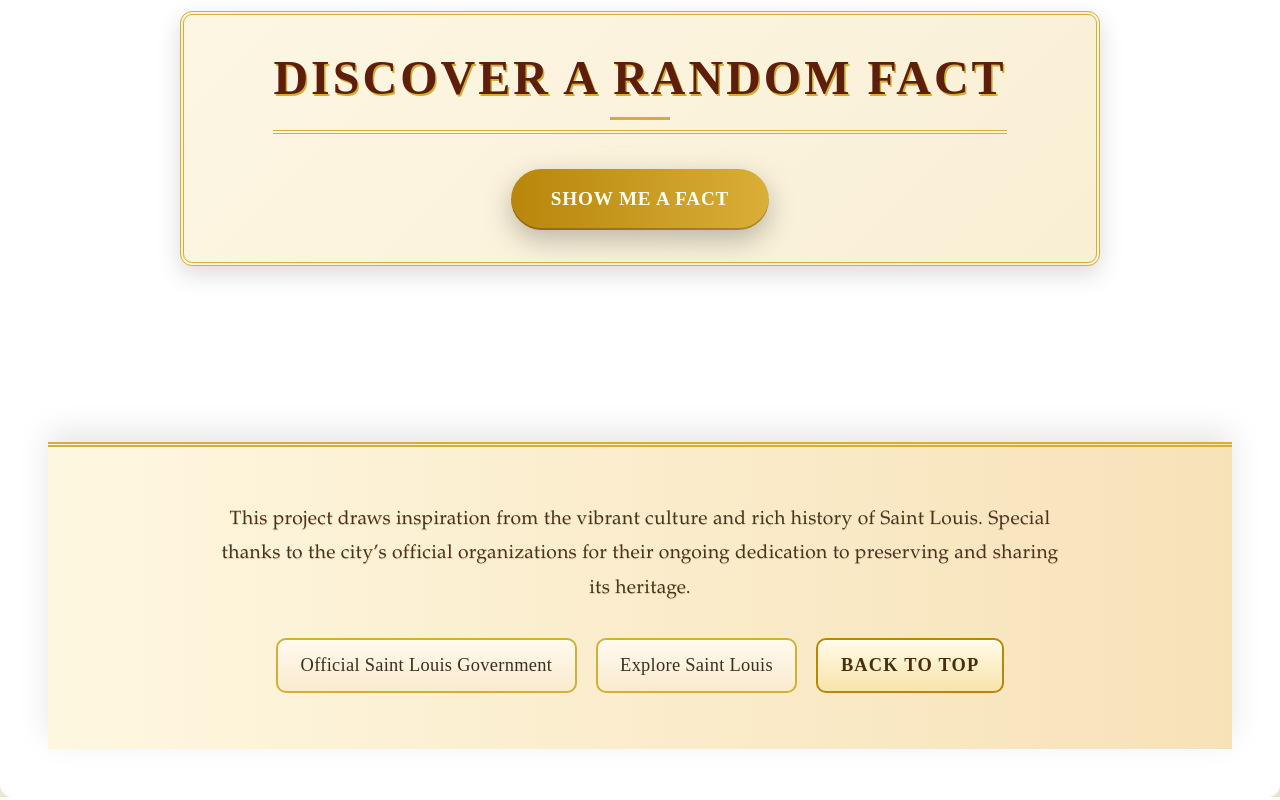
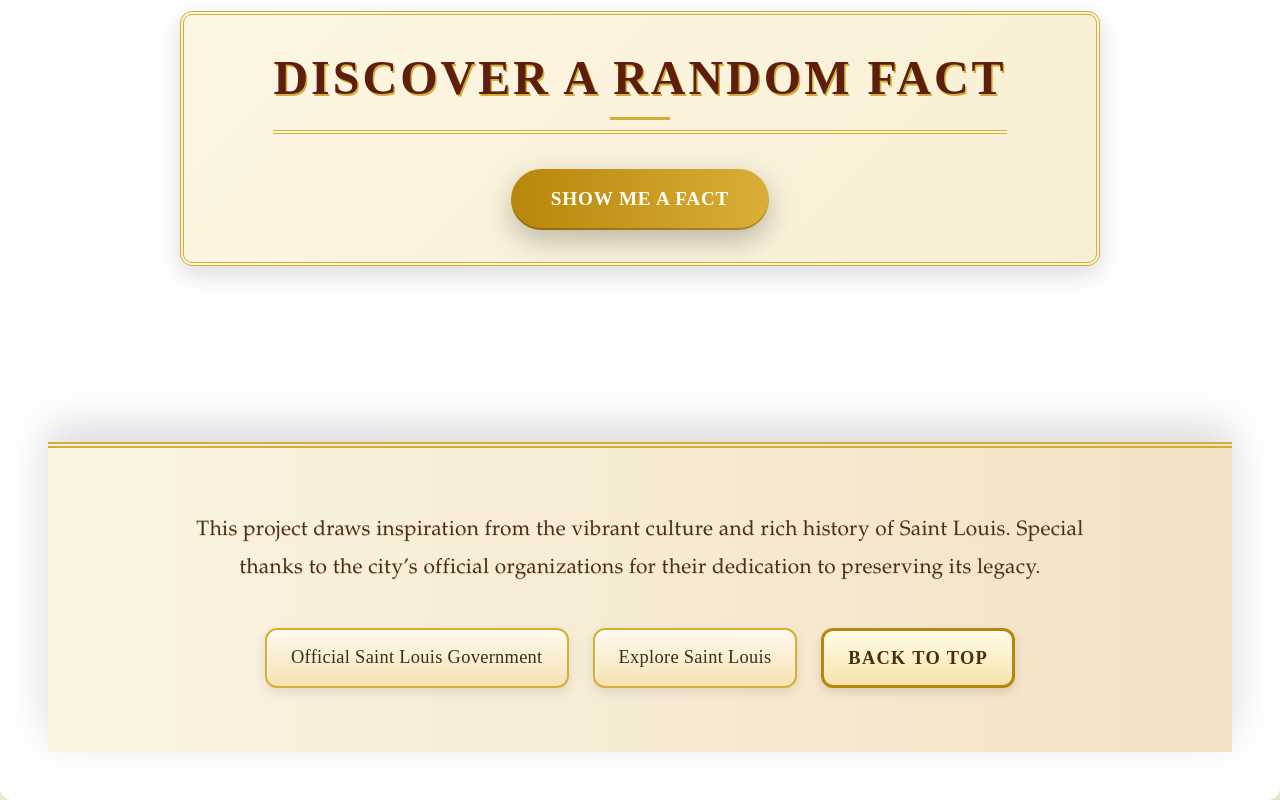
Before and after one commit to mcckyle/saint-louis-facts, a React (Vite) app: page / in a window 1280 px wide. Shown: the part 6660-7460 px from the top of the page. Built offline with nearby package versions, Linux system fonts and the light colour scheme.

Commit message:
Footer.jsx: Add accessibility roles and labels, adjust styles.

```diff
--- a/src/components/Footer.css
+++ b/src/components/Footer.css
@@ -3,20 +3,20 @@
 /* General footer styling */
 .footer
 {
-    background: linear-gradient(to right, #fef7e0, #f7e2b8);
-    color: #3b2f1e;
-    padding: 3.5rem 2rem;
+    background: linear-gradient(to right, #fbf5e3, #f3e2c4);
+    color: #382714;
+    padding: 4rem 2rem;
     text-align: center;
     font-family: 'Playfair Display', 'Garamond', serif;
-    box-shadow: 0 -10px 30px rgba(0, 0, 0, 0.1);
-    border-top: 5px double #d4af37;
+    box-shadow: 0 -16px 40px rgba(0, 0, 0, 0.15);
+    border-top: 6px double #d4af37;
     position: relative;
 }
 
 /* Container for footer content. */
 .footer-container
 {
-    max-width: 1000px;
+    max-width: 1100px;
     margin: 0 auto;
     display: flex;
     flex-direction: column;
@@ -26,35 +26,36 @@
 /* Footer text styles. */
 .footer-text
 {
-    margin-bottom: 2rem;
-    font-size: 1.2rem;
-    line-height: 1.8;
-    color: #4a3320;
+    margin-bottom: 2.5rem;
+    font-size: 1.3rem;
+    line-height: 1.85;
+    color: #4b2f1d;
     font-weight: 500;
-    text-shadow: 0.5px 0.5px #e6d4a7;
-    max-width: 850px;
+    max-width: 900px;
+    text-shadow: 0.5px 0.5px #ebd8a9;
 }
 
-/* Footer links styles. */
+/* Navigation link container styles. */
 .footer-links
 {
     display: flex;
     flex-wrap: wrap;
-    gap: 1.2rem;
+    gap: 1.5rem;
     justify-content: center;
 }
 
+/* Core footer link styles. */
 .footer-link
 {
     font-size: 1.15rem;
     font-family: 'Cinzel', serif;
     color: #3b2f1e;
     text-decoration: none;
-    padding: 0.6rem 1.4rem;
-    border-radius: 10px;
+    padding: 0.7rem 1.5rem;
+    border-radius: 12px;
     border: 2px solid #d4af37;
-    background: linear-gradient(to bottom, #fffaf0, #f9ebcd);
-    box-shadow: inset 0 1px 1px #fffdf2;
+    background: linear-gradient(to bottom, #fffaf0, #f6e2b3);
+    box-shadow: inset 1px 1px #fffdf2, 0 4px 12px rgba(0, 0, 0, 0.1);
     transition: background-color 0.3s, transform 0.25s, color 0.3s;
 }
 
@@ -62,28 +63,28 @@
 .footer-link:hover,
 .footer-link:focus
 {
-    background: linear-gradient(to bottom, #f8e3aa, #e0c77d);
-    color: #1c140b;
-    transform: scale(1.06);
-    box-shadow: 0 4px 14px rgba(0, 0, 0, 0.15);
+    background: linear-gradient(to bottom, #fbe8a6, #dfc377);
+    color: #1d1408;
+    transform: scale(1.08);
+    box-shadow: 0 6px 20px rgba(0, 0, 0, 0.18);
 }
 
 /* Special styling for the 'Back to Top' button. */
-.footer-link[aria-label="Back to top"]
+.footer-back-to-top
 {
     font-weight: 700;
     text-transform: uppercase;
-    letter-spacing: 1.2px;
-    border: 2.5px solid #b8860b;
-    background: linear-gradient(to bottom, #fffbe8, #f8e3aa);
+    letter-spacing: 1.3px;
+    border: 3px solid #b8860b;
+    background: linear-gradient(to bottom, #fffce6, #f7e4ad);
     color: #472e10;
-    box-shadow: inset 0 1px 2px #fff;
+    box-shadow: inset 0 1px 2px #fff, 0 4px 10px rgba(0, 0, 0, 0.12);
 }
 
 /* Responsive styling. */
 @media (max-width: 768px) {
   .footer {
-    padding: 2.5rem 1.2rem;
+    padding: 2.8rem 1.2rem;
   }
 
   .footer-text {
@@ -91,11 +92,12 @@
   }
 
   .footer-links {
-    gap: 0.9rem;
+    gap: 1rem;
+    flex-direction: column;
   }
 
   .footer-link {
     font-size: 1rem;
-    padding: 0.5rem 1.1rem;
+    padding: 0.55rem 1.2rem;
   }
 }
--- a/src/components/Footer.jsx
+++ b/src/components/Footer.jsx
@@ -9,12 +9,12 @@ import './Footer.css';
 function Footer()
 {
     return (
-        <footer className="footer">
+        <footer className="footer" role="contentinfo" aria-label="Site Footer">
             <div className="footer-container">
                 <p className="footer-text">
-                    This project draws inspiration from the vibrant culture and rich history of Saint Louis. Special thanks to the city’s official organizations for their ongoing dedication to preserving and sharing its heritage.
+                    This project draws inspiration from the vibrant culture and rich history of Saint Louis. Special thanks to the city’s official organizations for their dedication to preserving its legacy.
                 </p>
-                <nav className="footer-links" aria-label="Footer navigation">
+                <nav className="footer-links" aria-label="Footer Navigation Links">
                     <a
                         href="https://www.stlouis-mo.gov"
                         target="_blank"
@@ -35,7 +35,7 @@ function Footer()
                     </a>
                     <a
                         href="#top"
-                        className="footer-link"
+                        className="footer-link footer-back-to-top"
                         aria-label="Back to top"
                     >
                         Back to Top
```
